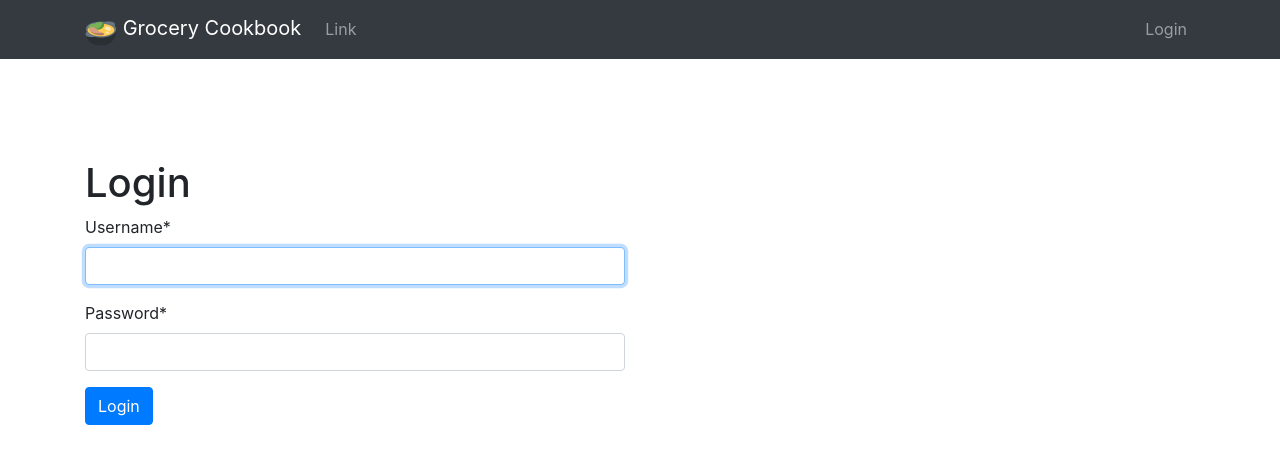
After one commit to doey77/grocery-cookbook, a Django app: page /login/ in a window 1280 px wide. The commit adds this page. Shown: the top 464 px of the page. Run offline with Django 3.2, Linux system fonts and the light colour scheme; some libraries are stand-ins or nearby versions.

Commit message:
login/out working, base homepage

```diff
--- a/grocerycookbook/grocerycookbook/urls.py
+++ b/grocerycookbook/grocerycookbook/urls.py
@@ -18,5 +18,5 @@ from django.urls import path, include
 
 urlpatterns = [
     path('admin/', admin.site.urls),
-    path('', include('home.urls'))
+    path('', include('home.urls', namespace='home'))
 ]
--- /dev/null
+++ b/grocerycookbook/home/static/registration/login.css
@@ -0,0 +1,3 @@
+.container.login {
+    margin-top: 100px;
+}
--- a/grocerycookbook/home/templates/home/index.html
+++ b/grocerycookbook/home/templates/home/index.html
@@ -1,5 +1,7 @@
 {% extends 'home/navigation.html' %}
 
 {% block content %}
-    <h1>home page</h1>
+    <div class="jumbotron">
+        <h1 style="text-align:center;">Welcome to Grocery Cookbook!</h1>
+    </div>
 {% endblock content %}
--- a/grocerycookbook/home/templates/home/navigation.html
+++ b/grocerycookbook/home/templates/home/navigation.html
@@ -6,26 +6,28 @@
     <meta name="viewport" content="width=device-width, initial-scale=1.0">
     <link rel="icon" href="{% static 'images/favicon.png' %}">
     <link rel="stylesheet" href="https://cdn.jsdelivr.net/npm/bootstrap@4.5.3/dist/css/bootstrap.min.css" integrity="sha384-TX8t27EcRE3e/ihU7zmQxVncDAy5uIKz4rEkgIXeMed4M0jlfIDPvg6uqKI2xXr2" crossorigin="anonymous">
+    <link rel="stylesheet" type="text/css" href="{% static 'home/navigation.css' %}">
     <script src="https://code.jquery.com/jquery-3.5.1.slim.min.js" integrity="sha384-DfXdz2htPH0lsSSs5nCTpuj/zy4C+OGpamoFVy38MVBnE+IbbVYUew+OrCXaRkfj" crossorigin="anonymous"></script>
     <script src="https://cdn.jsdelivr.net/npm/bootstrap@4.5.3/dist/js/bootstrap.bundle.min.js" integrity="sha384-ho+j7jyWK8fNQe+A12Hb8AhRq26LrZ/JpcUGGOn+Y7RsweNrtN/tE3MoK7ZeZDyx" crossorigin="anonymous"></script>
     <title>Grocery Cookbook</title>
+    {% block head %}
+    {% endblock head %}
 </head>
 <body>
-    <nav class="navbar navbar-expand-lg navbar-light bg-light">
-    <a class="navbar-brand" href="#">Navbar</a>
+<nav class="navbar navbar-expand-lg navbar-dark bg-dark">
+    <div class="container">
+    <a class="navbar-brand" href="{% url 'home:index' %}"><img src="{% static 'images/favicon.png' %}" alt="favicon" height="32" width="32"> Grocery Cookbook</a>
     <button class="navbar-toggler" type="button" data-toggle="collapse" data-target="#navbarSupportedContent" aria-controls="navbarSupportedContent" aria-expanded="false" aria-label="Toggle navigation">
         <span class="navbar-toggler-icon"></span>
     </button>
 
     <div class="collapse navbar-collapse" id="navbarSupportedContent">
-        <ul class="navbar-nav mr-auto">
-        <li class="nav-item active">
-            <a class="nav-link" href="#">Home <span class="sr-only">(current)</span></a>
-        </li>
+    <ul class="navbar-nav mr-auto">
         <li class="nav-item">
             <a class="nav-link" href="#">Link</a>
         </li>
 
+        <!-- Dropdown example
         <li class="nav-item dropdown">
             <a class="nav-link dropdown-toggle" href="#" id="navbarDropdown" role="button" data-toggle="dropdown" aria-haspopup="true" aria-expanded="false">
             Dropdown
@@ -33,20 +35,31 @@
             <div class="dropdown-menu" aria-labelledby="navbarDropdown">
             <a class="dropdown-item" href="#">Action</a>
             <a class="dropdown-item" href="#">Another action</a>
-            <div class="dropdown-divider"></div>
-            <a class="dropdown-item" href="#">Something else here</a>
-            </div>
+        </li> -->
+
+    </ul>
+    <ul class="navbar-nav navbar-right">
+        {% if user.is_superuser %}
+        <li class="nav-item">
+            <a class="nav-link" href="{% url 'admin:index' %}"><img src="{% static 'images/shield.png' %}" alt="admin" height="24" width="24"></a>
         </li>
+        {% endif %}
+        {% if user.is_authenticated %}
+        <li class="nav-item">
+            <a class="nav-link" href="{% url 'home:logout' %}">Logout</a>
+        </li>
+        {% else %}
+        <li class="nav-item">
+            <a class="nav-link" href="{% url 'home:login' %}">Login</a>
+        </li>
+        {% endif %}
+    </ul>
+    </div>
+    </div>
+</nav>
 
-        <li class="nav-item">
-            <a class="nav-link disabled" href="#" tabindex="-1" aria-disabled="true">Disabled</a>
-        </li>
 
-        </ul>
-    </div>
-    </nav>
-
-    <div class="container">
+    <div class="master-container">
     {% block content %}
 
     {% endblock content %}
--- /dev/null
+++ b/grocerycookbook/home/templates/registration/login.html
@@ -0,0 +1,23 @@
+{% extends 'home/navigation.html' %}
+{% load static %}
+{% load crispy_forms_tags %}
+
+{% block head %}
+    <link rel="stylesheet" href="{% static 'registration/login.css' %}">
+{% endblock head %}
+
+{% block content %}
+<div class="container login">
+    <h1>Login</h1>
+    <div class="row">
+        <div class="col-md-6">
+            <form method="post" action="{% url 'home:login' %}">
+                {% csrf_token %}
+                {{form|crispy}}
+                <input class="btn btn-primary" type="submit" value="Login" />
+                <input type="hidden" name="next" value="{{ next }}" />
+            </form>
+        </div>
+    </div>
+</div>
+{% endblock content %}
--- a/grocerycookbook/home/urls.py
+++ b/grocerycookbook/home/urls.py
@@ -1,6 +1,11 @@
 from django.urls import path
+from django.contrib.auth import views as auth_views
 from . import views
 
+app_name = 'home'
+
 urlpatterns = [
-    path('', views.index, name='index')
+    path('', views.index, name='index'),
+    path('login/', auth_views.LoginView.as_view(), name='login'),
+    path('logout/', auth_views.LogoutView.as_view(), name='logout'),
 ]
--- a/grocerycookbook/home/views.py
+++ b/grocerycookbook/home/views.py
@@ -1,5 +1,4 @@
 from django.shortcuts import render
 
-# Create your views here.
 def index(request):
     return render(request, 'home/index.html')
```
Also changed, not shown: grocerycookbook/grocerycookbook/settings.py (+9 -2 lines), grocerycookbook/home/static/home/navigation.css (added), grocerycookbook/home/templates/registration/logout.html (added), grocerycookbook/static/images/shield.png (added).
